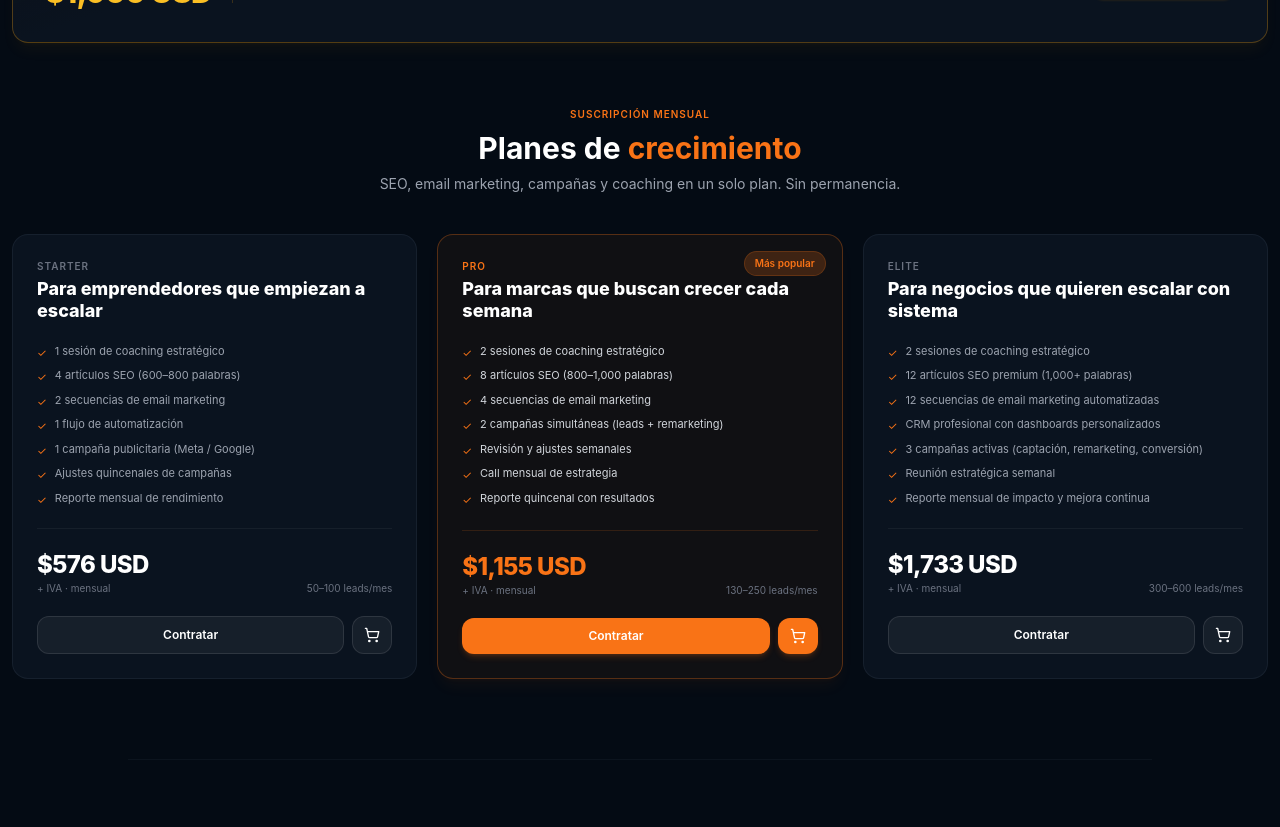
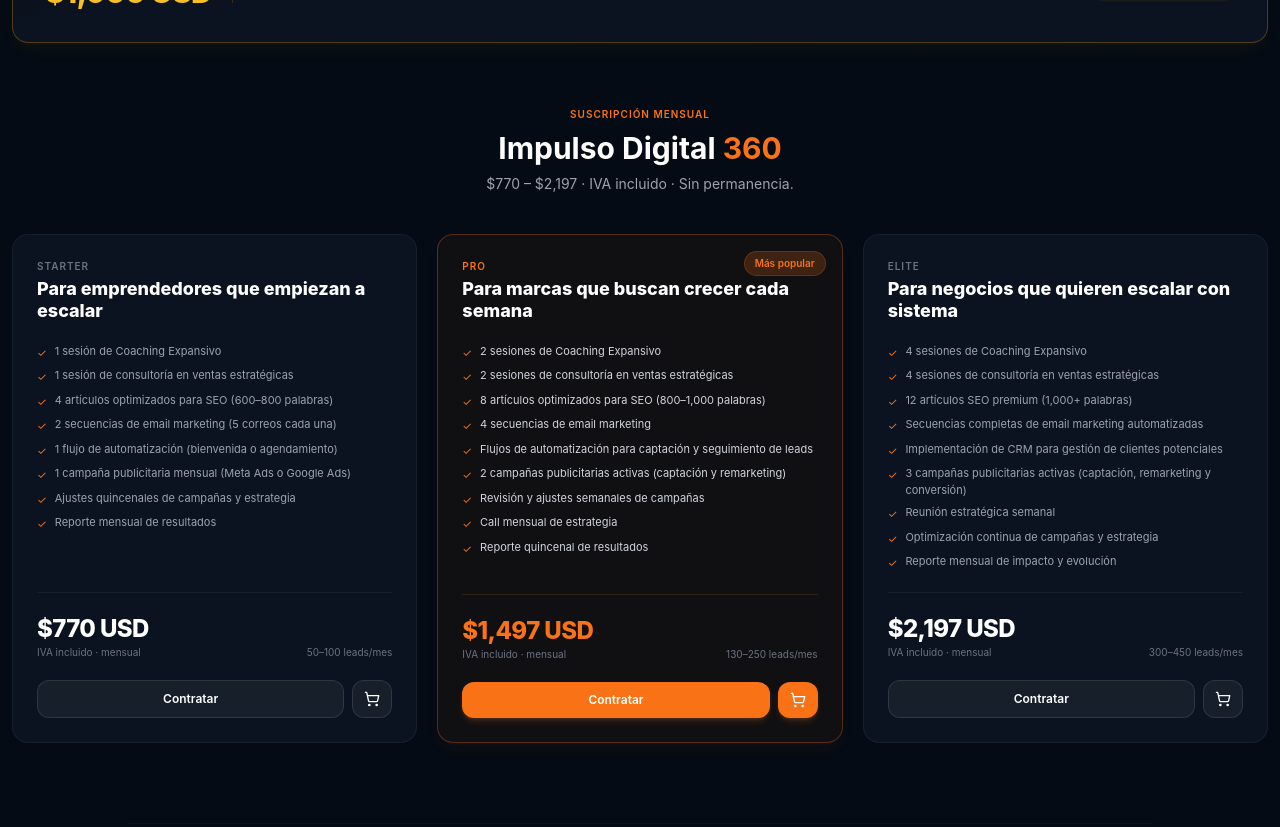
Before and after one commit to rogerferna23/DelegaWeb, a React (Vite) app: page / in a window 1280 px wide. Shown: the part 1880-2707 px from the top of the page. Built offline with nearby package versions, Linux system fonts and the light colour scheme; no server answers.

Commit message:
Se actualizo los planes de impulso digital

```diff
--- a/src/admin/pages/Dashboard.jsx
+++ b/src/admin/pages/Dashboard.jsx
@@ -184,7 +184,13 @@ export default function Dashboard() {
               </defs>
               <CartesianGrid strokeDasharray="3 3" stroke="#ffffff08" />
               <XAxis dataKey="mes" tick={{ fill: '#6b7280', fontSize: 10 }} axisLine={false} tickLine={false} />
-              <YAxis tick={{ fill: '#6b7280', fontSize: 10 }} axisLine={false} tickLine={false} tickFormatter={v => `$${(v / 1000).toFixed(0)}k`} />
+              <YAxis
+                tick={{ fill: '#6b7280', fontSize: 10 }}
+                axisLine={false}
+                tickLine={false}
+                tickFormatter={v => v >= 1000 ? `$${(v / 1000).toFixed(1)}k` : `$${v}`}
+                domain={[0, 'auto']}
+              />
               <Tooltip content={<CustomTooltip />} cursor={{ stroke: '#f97316', strokeWidth: 1, strokeDasharray: '4 4' }} />
               <Area type="monotone" dataKey="ventas" stroke="#f97316" strokeWidth={2} fill="url(#ventas)" />
             </AreaChart>
--- a/src/admin/pages/Reportes.jsx
+++ b/src/admin/pages/Reportes.jsx
@@ -359,7 +359,13 @@ export default function Reportes() {
             <LineChart data={chartData} margin={{ left: -20, right: 0 }}>
               <CartesianGrid strokeDasharray="3 3" stroke="#ffffff08" />
               <XAxis dataKey="mes" tick={{ fill: '#6b7280', fontSize: 10 }} axisLine={false} tickLine={false} />
-              <YAxis tick={{ fill: '#6b7280', fontSize: 10 }} axisLine={false} tickLine={false} tickFormatter={v => `$${(v/1000).toFixed(0)}k`} />
+              <YAxis
+                tick={{ fill: '#6b7280', fontSize: 10 }}
+                axisLine={false}
+                tickLine={false}
+                tickFormatter={v => v >= 1000 ? `$${(v/1000).toFixed(1)}k` : `$${v}`}
+                domain={[0, 'auto']}
+              />
               <Tooltip content={<CustomTooltip />} />
               <Legend wrapperStyle={{ fontSize: 11, color: '#9ca3af' }} />
               <Line type="monotone" dataKey="ingresos" name="Ingresos" stroke="#f97316" strokeWidth={2} dot={false} />
@@ -373,7 +379,13 @@ export default function Reportes() {
             <BarChart data={categoryData} margin={{ left: -20, right: 0 }}>
               <CartesianGrid strokeDasharray="3 3" stroke="#ffffff08" />
               <XAxis dataKey="categoria" tick={{ fill: '#6b7280', fontSize: 10 }} axisLine={false} tickLine={false} />
-              <YAxis tick={{ fill: '#6b7280', fontSize: 10 }} axisLine={false} tickLine={false} tickFormatter={v => `$${(v/1000).toFixed(0)}k`} />
+              <YAxis
+                tick={{ fill: '#6b7280', fontSize: 10 }}
+                axisLine={false}
+                tickLine={false}
+                tickFormatter={v => v >= 1000 ? `$${(v/1000).toFixed(1)}k` : `$${v}`}
+                domain={[0, 'auto']}
+              />
               <Tooltip content={<CustomTooltip />} />
               <Bar dataKey="ingresos" name="Ingresos" fill="#f97316" radius={[4, 4, 0, 0]} />
             </BarChart>
--- a/src/components/Services.jsx
+++ b/src/components/Services.jsx
@@ -40,10 +40,11 @@ const servicesList = [
   {
     title: "Mantenimiento web",
     description: "Hosting, dominio, actualizaciones y soporte técnico incluidos. El precio mensual se adapta según las necesidades de tu empresa.",
-    price: "$25 – $500 USD",
+    price: "Consulta",
     priceNote: "+ impuestos · mensual",
     icon: <Wrench />,
     highlight: false,
+    disableHiring: true,
   },
   {
     title: "Coaching de ventas",
@@ -128,7 +129,14 @@ const Services = () => {
               </span>
             </div>
             {/* CTA button */}
-            {isVariablePrice(service) ? (
+            {service.disableHiring ? (
+              <a
+                href="#contacto"
+                className="mt-1 w-full text-center text-xs font-semibold text-gray-400 hover:text-white border border-white/10 hover:border-white/20 py-2 rounded-xl transition-all block"
+              >
+                Consultar precio
+              </a>
+            ) : isVariablePrice(service) ? (
               <a
                 href="#contacto"
                 className="mt-1 w-full text-center text-xs font-semibold text-gray-400 hover:text-white border border-white/10 hover:border-white/20 py-2 rounded-xl transition-all block"
@@ -230,8 +238,8 @@ const Services = () => {
       <div className="mt-16">
         <div className="text-center mb-10">
           <p className="text-[10px] text-primary font-semibold tracking-widest uppercase mb-2">Suscripción mensual</p>
-          <h2 className="text-2xl md:text-3xl font-bold text-white mb-2">Planes de <span className="text-primary">crecimiento</span></h2>
-          <p className="text-gray-400 text-sm">SEO, email marketing, campañas y coaching en un solo plan. Sin permanencia.</p>
+          <h2 className="text-2xl md:text-3xl font-bold text-white mb-2">Impulso Digital <span className="text-primary">360</span></h2>
+          <p className="text-gray-400 text-sm">$770 – $2,197 · IVA incluido · Sin permanencia.</p>
         </div>
 
         <div className="grid grid-cols-1 md:grid-cols-3 gap-5">
@@ -243,13 +251,14 @@ const Services = () => {
             </div>
             <div className="flex flex-col gap-1.5">
               {[
-                '1 sesión de coaching estratégico',
-                '4 artículos SEO (600–800 palabras)',
-                '2 secuencias de email marketing',
-                '1 flujo de automatización',
-                '1 campaña publicitaria (Meta / Google)',
-                'Ajustes quincenales de campañas',
-                'Reporte mensual de rendimiento',
+                '1 sesión de Coaching Expansivo',
+                '1 sesión de consultoría en ventas estratégicas',
+                '4 artículos optimizados para SEO (600–800 palabras)',
+                '2 secuencias de email marketing (5 correos cada una)',
+                '1 flujo de automatización (bienvenida o agendamiento)',
+                '1 campaña publicitaria mensual (Meta Ads o Google Ads)',
+                'Ajustes quincenales de campañas y estrategia',
+                'Reporte mensual de resultados',
               ].map(item => (
                 <div key={item} className="flex items-start gap-2 text-[11px] text-gray-400">
                   <span className="text-primary mt-0.5 shrink-0">✓</span>
@@ -260,20 +269,20 @@ const Services = () => {
             <div className="h-px bg-white/5 mt-auto" />
             <div className="flex items-end justify-between">
               <div>
-                <p className="text-2xl font-extrabold text-white tracking-tight">$576 USD</p>
-                <p className="text-[10px] text-gray-500">+ IVA · mensual</p>
+                <p className="text-2xl font-extrabold text-white tracking-tight">$770 USD</p>
+                <p className="text-[10px] text-gray-500">IVA incluido · mensual</p>
               </div>
               <span className="text-[10px] text-gray-500 text-right">50–100 leads/mes</span>
             </div>
             <div className="flex gap-2">
               <button
-                onClick={() => setSelectedService({ title: 'Plan Starter', price: '$576 USD' })}
+                onClick={() => setSelectedService({ title: 'Plan Starter', price: '$770 USD' })}
                 className="flex-1 text-center text-xs font-semibold py-2.5 rounded-xl bg-white/5 hover:bg-white/10 text-white border border-white/10 hover:border-white/20 transition-all"
               >
                 Contratar
               </button>
               <button
-                onClick={() => handleAddToCart({ title: 'Plan Starter', price: '$576 USD' })}
+                onClick={() => handleAddToCart({ title: 'Plan Starter', price: '$770 USD' })}
                 title="Agregar al carrito"
                 className="w-10 flex shrink-0 items-center justify-center rounded-xl bg-white/5 hover:bg-white/10 text-white border border-white/10 hover:border-white/20 transition-all"
               >
@@ -291,13 +300,15 @@ const Services = () => {
             </div>
             <div className="flex flex-col gap-1.5">
               {[
-                '2 sesiones de coaching estratégico',
-                '8 artículos SEO (800–1,000 palabras)',
+                '2 sesiones de Coaching Expansivo',
+                '2 sesiones de consultoría en ventas estratégicas',
+                '8 artículos optimizados para SEO (800–1,000 palabras)',
                 '4 secuencias de email marketing',
-                '2 campañas simultáneas (leads + remarketing)',
-                'Revisión y ajustes semanales',
+                'Flujos de automatización para captación y seguimiento de leads',
+                '2 campañas publicitarias activas (captación y remarketing)',
+                'Revisión y ajustes semanales de campañas',
                 'Call mensual de estrategia',
-                'Reporte quincenal con resultados',
+                'Reporte quincenal de resultados',
               ].map(item => (
                 <div key={item} className="flex items-start gap-2 text-[11px] text-gray-300">
                   <span className="text-primary mt-0.5 shrink-0">✓</span>
@@ -308,20 +319,20 @@ const Services = () => {
             <div className="h-px bg-primary/15 mt-auto" />
             <div className="flex items-end justify-between">
               <div>
-                <p className="text-2xl font-extrabold text-primary tracking-tight">$1,155 USD</p>
-                <p className="text-[10px] text-gray-500">+ IVA · mensual</p>
+                <p className="text-2xl font-extrabold text-primary tracking-tight">$1,497 USD</p>
+                <p className="text-[10px] text-gray-500">IVA incluido · mensual</p>
               </div>
               <span className="text-[10px] text-gray-500 text-right">130–250 leads/mes</span>
             </div>
             <div className="flex gap-2">
               <button
-                onClick={() => setSelectedService({ title: 'Plan Pro', price: '$1,155 USD' })}
+                onClick={() => setSelectedService({ title: 'Plan Pro', price: '$1,497 USD' })}
                 className="flex-1 text-center text-xs font-semibold py-2.5 rounded-xl bg-primary hover:bg-primaryhover text-white shadow-md shadow-primary/20 transition-all"
               >
                 Contratar
               </button>
               <button
-                onClick={() => handleAddToCart({ title: 'Plan Pro', price: '$1,155 USD' })}
+                onClick={() => handleAddToCart({ title: 'Plan Pro', price: '$1,497 USD' })}
                 title="Agregar al carrito"
                 className="w-10 flex shrink-0 items-center justify-center rounded-xl bg-primary hover:bg-primaryhover text-white shadow-md shadow-primary/20 transition-all"
               >
@@ -338,13 +349,15 @@ const Services = () => {
             </div>
             <div className="flex flex-col gap-1.5">
               {[
-                '2 sesiones de coaching estratégico',
+                '4 sesiones de Coaching Expansivo',
+                '4 sesiones de consultoría en ventas estratégicas',
                 '12 artículos SEO premium (1,000+ palabras)',
-                '12 secuencias de email marketing automatizadas',
-                'CRM profesional con dashboards personalizados',
-                '3 campañas activas (captación, remarketing, conversión)',
+                'Secuencias completas de email marketing automatizadas',
+                'Implementación de CRM para gestión de clientes potenciales',
+                '3 campañas publicitarias activas (captación, remarketing y conversión)',
                 'Reunión estratégica semanal',
-                'Reporte mensual de impacto y mejora continua',
+                'Optimización continua de campañas y estrategia',
+                'Reporte mensual de impacto y evolución',
               ].map(item => (
                 <div key={item} className="flex items-start gap-2 text-[11px] text-gray-400">
                   <span className="text-primary mt-0.5 shrink-0">✓</span>
@@ -355,20 +368,20 @@ const Services = () => {
             <div className="h-px bg-white/5 mt-auto" />
             <div className="flex items-end justify-between">
               <div>
-                <p className="text-2xl font-extrabold text-white tracking-tight">$1,733 USD</p>
-                <p className="text-[10px] text-gray-500">+ IVA · mensual</p>
+                <p className="text-2xl font-extrabold text-white tracking-tight">$2,197 USD</p>
+                <p className="text-[10px] text-gray-500">IVA incluido · mensual</p>
               </div>
-              <span className="text-[10px] text-gray-500 text-right">300–600 leads/mes</span>
+              <span className="text-[10px] text-gray-500 text-right">300–450 leads/mes</span>
             </div>
             <div className="flex gap-2">
               <button
-                onClick={() => setSelectedService({ title: 'Plan Elite', price: '$1,733 USD' })}
+                onClick={() => setSelectedService({ title: 'Plan Elite', price: '$2,197 USD' })}
                 className="flex-1 text-center text-xs font-semibold py-2.5 rounded-xl bg-white/5 hover:bg-white/10 text-white border border-white/10 hover:border-white/20 transition-all"
               >
                 Contratar
               </button>
               <button
-                onClick={() => handleAddToCart({ title: 'Plan Elite', price: '$1,733 USD' })}
+                onClick={() => handleAddToCart({ title: 'Plan Elite', price: '$2,197 USD' })}
                 title="Agregar al carrito"
                 className="w-10 flex shrink-0 items-center justify-center rounded-xl bg-white/5 hover:bg-white/10 text-white border border-white/10 hover:border-white/20 transition-all"
               >
```
